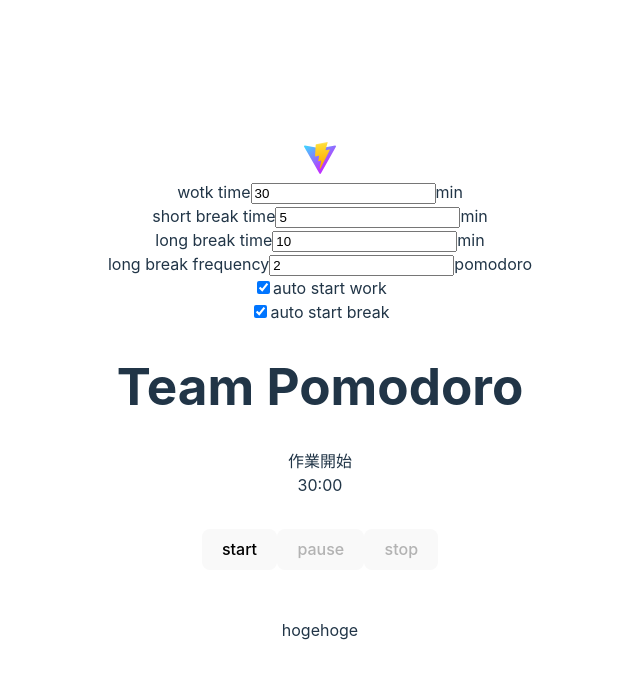
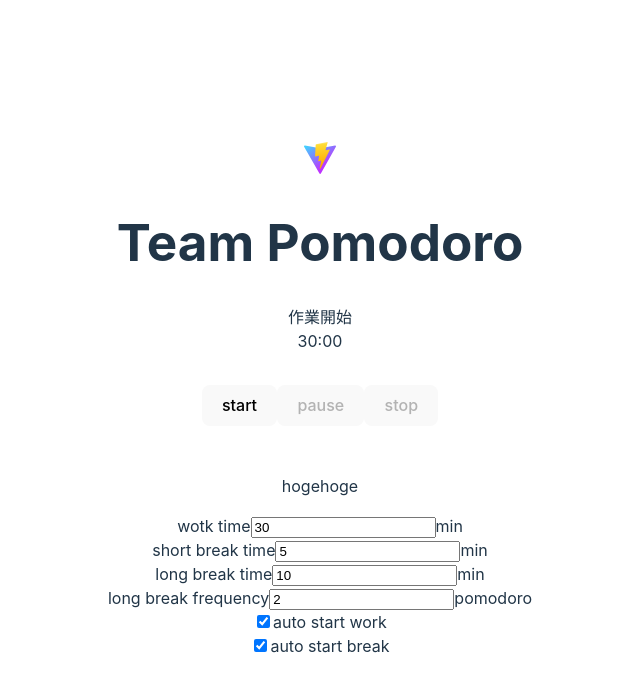
Before and after one commit to kunst1080/team-pomodoro, a React (Vite) app: page / in a window 1280 px wide. Shown: the top 692 px of the page, without its empty margins (320-960 px from the left). Built offline with nearby package versions, Linux system fonts and the light colour scheme.

Commit message:
階層を分割

```diff
--- a/index.html
+++ b/index.html
@@ -1,6 +1,5 @@
-<!doctype html>
+<!DOCTYPE html>
 <html lang="en">
-
   <head>
     <meta charset="UTF-8" />
     <link rel="icon" type="image/svg+xml" href="/vite.svg" />
@@ -10,7 +9,6 @@
 
   <body>
     <div id="root"></div>
-  <script type="module" src="/src/main.tsx"></script>
+    <script type="module" src="/src/index.tsx"></script>
   </body>
-
 </html>
--- a/src/App.tsx
+++ b/src/App.tsx
@@ -1,19 +1,13 @@
-import viteLogo from '/vite.svg'
 import './App.css'
-import ClockComonent from './ClockComponent'
-import ConfigComponent from './ConfigComponent'
 import { ConfigContextProvider } from './ConfigContextProvider'
+import MainPage from './main/MainPage'
+import SettingPage from './setting/SettingPage'
 
 function App() {
   return (
     <ConfigContextProvider>
-      <a href="https://vitejs.dev" target="_blank">
-        <img src={viteLogo} className="logo" alt="Vite logo" />
-      </a>
-      <ConfigComponent />
-      <h1>Team Pomodoro</h1>
-      <ClockComonent sessionMinutes={30} />
-      <p className="description">hogehoge</p>
+      <MainPage />
+      <SettingPage />
     </ConfigContextProvider>
   )
 }
--- a/src/ClockComponent.tsx
+++ b/src/main/ClockComponent.tsx
@@ -1,6 +1,6 @@
 import { useState } from 'react'
 import DialComponent from './DialComponent'
-import { formatTime, now } from './common'
+import { formatTime, now } from '../common'
 
 type STATE = 'STOP' | 'PROCESSING' | 'PAUSE'
 
--- a/src/DialComponent.tsx
+++ b/src/main/DialComponent.tsx
@@ -1,5 +1,5 @@
 import { useState } from 'react'
-import { formatTime, now } from './common'
+import { formatTime, now } from '../common'
 
 type Props = {
   sessionTime: number
--- /dev/null
+++ b/src/main/MainPage.tsx
@@ -0,0 +1,19 @@
+import viteLogo from '/vite.svg'
+import ClockComonent from './ClockComponent'
+import { useConfig } from '../ConfigContextProvider'
+
+function MainPage() {
+  const config = useConfig()
+  return (
+    <>
+      <a href="https://vitejs.dev" target="_blank">
+        <img src={viteLogo} className="logo" alt="Vite logo" />
+      </a>
+      <h1>Team Pomodoro</h1>
+      <ClockComonent sessionMinutes={config.workMinutes} />
+      <p className="description">hogehoge</p>
+    </>
+  )
+}
+
+export default MainPage
--- a/src/ConfigComponent.tsx
+++ b/src/setting/SettingPage.tsx
@@ -1,7 +1,7 @@
 import { useState } from 'react'
-import { useConfig } from './ConfigContextProvider'
+import { useConfig } from '../ConfigContextProvider'
 
-function ConfigComponent() {
+function SettingPage() {
   const c = useConfig()
   const [workTime, setWorkTime] = useState(c.workMinutes)
   const [shortBreakTime, setShortBreakTime] = useState(c.shortBreakMinutes)
@@ -70,4 +70,4 @@ function ConfigComponent() {
   )
 }
 
-export default ConfigComponent
+export default SettingPage
```
Also changed, not shown: src/index.tsx (renamed from src/main.tsx). Lines whose indentation alone changed are shown as unchanged.
